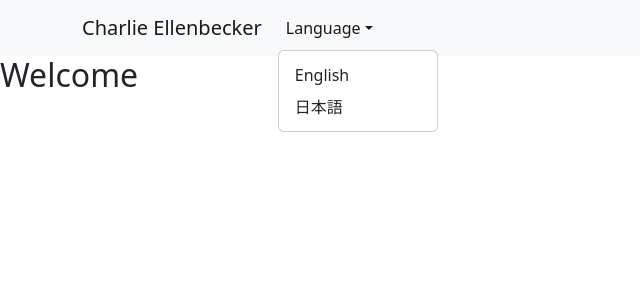
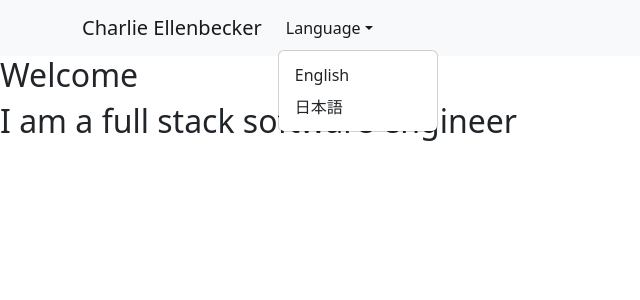
Before and after one commit to CharlieEllenbecker/Portfolio, a React (Create React App) app: page / in a window 1280 px wide. Both pictures are taken after a click on the button "Language". Shown: the top 300 px of the page, without its empty margins (0-640 px from the left). Built offline with nearby package versions, Linux system fonts and the light colour scheme.

Commit message:
cleaned up components

```diff
--- a/src/Pages/DashboardPage.tsx
+++ b/src/Components/Dashboard.tsx
@@ -1,6 +1,6 @@
 import { useTranslation } from 'react-i18next'
 
-const DashboardPage = () => {
+const Dashboard = () => {
   const { t } = useTranslation()
 
   return (
@@ -12,4 +12,4 @@ const DashboardPage = () => {
   )
 }
 
-export default DashboardPage
+export default Dashboard
--- /dev/null
+++ b/src/Components/NavbarHeader.tsx
@@ -0,0 +1,31 @@
+import Container from 'react-bootstrap/Container'
+import Nav from 'react-bootstrap/Nav'
+import Navbar from 'react-bootstrap/Navbar'
+import NavDropdown from 'react-bootstrap/NavDropdown'
+
+import { useTranslation } from 'react-i18next'
+
+const NavbarHeader = () => {
+  const { t } = useTranslation()
+
+  // TODO: Better way of handling the refreshes of the page due to the language change
+
+  return (
+    <Navbar bg="light" expand="lg">
+      <Container>
+        <Navbar.Brand href="#home">{t('charlie_ellenbecker')}</Navbar.Brand>
+        <Navbar.Toggle aria-controls="basic-navbar-nav" />
+        <Navbar.Collapse id="basic-navbar-nav">
+          <Nav className="me-auto">
+            <NavDropdown title={t('language')} id="basic-nav-dropdown" >
+              <NavDropdown.Item href="en">English</NavDropdown.Item>
+              <NavDropdown.Item href="ja">日本語</NavDropdown.Item>
+            </NavDropdown>
+          </Nav>
+        </Navbar.Collapse>
+      </Container>
+    </Navbar>
+  )
+}
+
+export default NavbarHeader
--- /dev/null
+++ b/src/Components/Page.tsx
@@ -0,0 +1,16 @@
+import NavbarHeader from './NavbarHeader'
+import Dashboard from './Dashboard'
+import About from './About'
+
+const Page = () => {
+
+  return (
+    <>
+      <NavbarHeader />
+      <Dashboard />
+      <About />
+    </>
+  )
+}
+
+export default Page
--- a/src/Pages/Page.tsx
+++ /dev/null
@@ -1,36 +0,0 @@
-import { useTranslation } from 'react-i18next'
-
-import Container from 'react-bootstrap/Container'
-import Nav from 'react-bootstrap/Nav'
-import Navbar from 'react-bootstrap/Navbar'
-import NavDropdown from 'react-bootstrap/NavDropdown'
-import DashboardPage from './DashboardPage'
-
-const Page = () => {
-  const { t } = useTranslation()
-
-  return (
-    <>
-      <Navbar bg="light" expand="lg">
-        <Container>
-          <Navbar.Brand href="#home">{t('charlie_ellenbecker')}</Navbar.Brand>
-          <Navbar.Toggle aria-controls="basic-navbar-nav" />
-          <Navbar.Collapse id="basic-navbar-nav">
-            <Nav className="me-auto">
-              {/* <Nav.Link href="#home">Home</Nav.Link>
-              <Nav.Link href="#link">Link</Nav.Link> */}
-              <NavDropdown title={t('language')} id="basic-nav-dropdown">
-                <NavDropdown.Item href="en">English</NavDropdown.Item>
-                <NavDropdown.Item href="ja">日本語</NavDropdown.Item>
-              </NavDropdown>
-            </Nav>
-          </Navbar.Collapse>
-        </Container>
-      </Navbar>
-
-      <DashboardPage />
-    </>
-  )
-}
-
-export default Page
--- a/src/Pages/index.ts
+++ /dev/null
@@ -1,3 +0,0 @@
-export {default as Page} from './Page'
-export {default as DashboardPage} from './DashboardPage'
-export {default as About} from './About'
--- a/src/index.tsx
+++ b/src/index.tsx
@@ -13,7 +13,7 @@ i18next
   .use(HttpApi)
   .init({
     supportedLngs: ['en', 'ja'],
-    fallbackLng: window.navigator.language,
+    fallbackLng: window.navigator.language.substring(0, window.navigator.language.indexOf('-')),
     detection: {
       order: ['path', 'navigator']
     },
```
Also changed, not shown: src/Components/AppRoutes.tsx (+6 -6 lines), src/Components/About.tsx (renamed from src/Pages/About.tsx).
